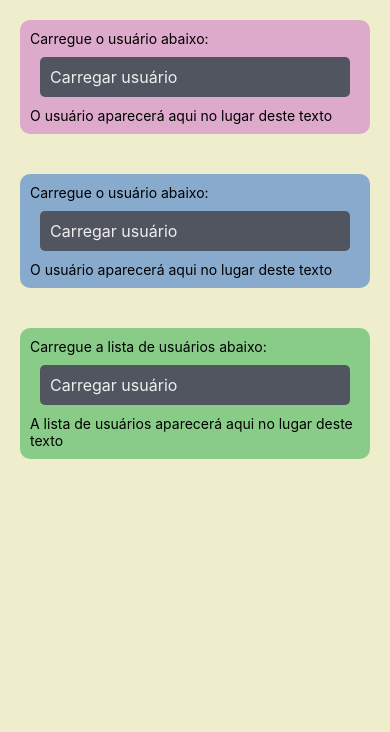
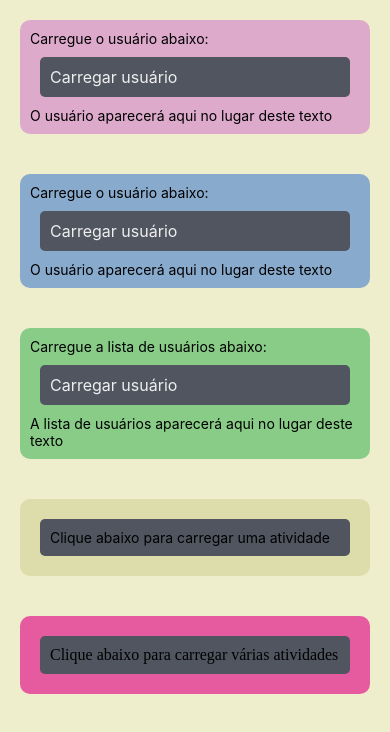
Before and after one commit to VicCAlq/3c-mobile-03-fetch, a React Native app: screen / in a window 390 px wide. Shown: the top 732 px of the page. Built offline with nearby package versions, Linux system fonts and the light colour scheme.

Commit message:
Atv 1 e 2 feitas

```diff
--- a/src/App.jsx
+++ b/src/App.jsx
@@ -3,6 +3,8 @@ import { StyleSheet, View, ScrollView } from 'react-native';
 import Exemplo01Fetch from './components/Exemplo01FetchSemComentarios';
 import Exemplo02Tratamento from './components/Exemplo02TratamentoSemComentarios';
 import Exemplo03VariosItens from './components/Exemplo03VariosItensSemComentarios';
+import Atv01UmItem from './components/Atv01UmItem';
+import Atv02MuitosItens from './components/Atv02MuitosItens';
 
 export default function App() {
   return (
@@ -12,6 +14,8 @@ export default function App() {
         <Exemplo02Tratamento/>
         <Exemplo03VariosItens/>
         <StatusBar style="auto" />
+        <Atv01UmItem />
+        <Atv02MuitosItens />
       </ScrollView>
     </View>
   );
--- a/src/components/Atv01UmItem.jsx
+++ b/src/components/Atv01UmItem.jsx
@@ -35,8 +35,17 @@ const estilo = StyleSheet.create({
     margin: "20px",
   },
   botao: {
-
-  }
+    borderRadius: "5px",
+    backgroundColor: "#505560",
+    padding: "10px",
+    margin: "10px",
+  },
+  dados: {
+    backgroundColor: "rgb(212, 164, 92)",
+    padding: "5px",
+    borderRadius: "5px",
+    margin: "10px",
+  },
 })
 
 export default function Atv01UmItem({}){
@@ -63,7 +72,7 @@ export default function Atv01UmItem({}){
         status = "a fazer"
       }
 
-      const usuario = <View>
+      const usuario = <View style={estilo.dados}>
         <Text> {id} - {title}: {status} </Text>
       </View>
 
@@ -78,7 +87,9 @@ export default function Atv01UmItem({}){
           Clique abaixo para carregar uma atividade
         </Text>
       </Pressable>
-      {resposta}
+      <View>
+        {resposta}
+      </View>
     </View>
   )
 }
--- a/src/components/Atv02MuitosItens.jsx
+++ b/src/components/Atv02MuitosItens.jsx
@@ -23,3 +23,73 @@
   * O valor de "status" deve ser "feito" se completed for true,
   * ou "a fazer" se completed for false
   */
+
+import { useState } from "react";
+import { Pressable, View, Text, StyleSheet } from "react-native";
+
+export default function Atv02MuitosItens({}){
+
+  const [conteudo, setConteudo] = useState("");
+
+  const estilo = StyleSheet.create({
+    view: {
+    borderRadius: "10px",
+    backgroundColor: "#e65ba0",
+    padding: "10px",
+    margin: "20px",
+  },
+  botao: {
+    borderRadius: "5px",
+    backgroundColor: "#505560",
+    padding: "10px",
+    margin: "10px",
+  },
+  dados: {
+    backgroundColor: "rgb(253, 133, 223)",
+    padding: "5px",
+    borderRadius: "5px",
+    margin: "10px",
+  },
+  })
+
+  async function mostrarLista(){
+    await fetch(
+      'https://jsonplaceholder.typicode.com/todos',
+      { method: 'GET'}
+    )
+    .then((info) => {
+      return info.json()
+    })
+    .then((resultado) => {
+      const lista = <View>
+          {resultado.map((item) => {
+            const id = item.id
+            const title = item.title
+            let status = ""
+            if(item.completed){
+              status = "feito"
+            } else{
+              status = "a fazer"
+            }
+
+            return <View style={estilo.dados}>
+              <Text> {'\n'} {id} - {title} : {status} </Text>
+            </View>
+          })}
+      </View>
+
+      setConteudo(lista)
+    })
+  }
+
+  return (
+    <View style={estilo.view}>
+      <Pressable onPress={() => mostrarLista()} style={estilo.botao}>
+        Clique abaixo para carregar várias atividades
+      </Pressable>
+      <View>
+        {conteudo}
+      </View>
+    </View>
+  )
+}
```
Also changed, not shown: 1 other file (tests, documents, lock files or other folders).
